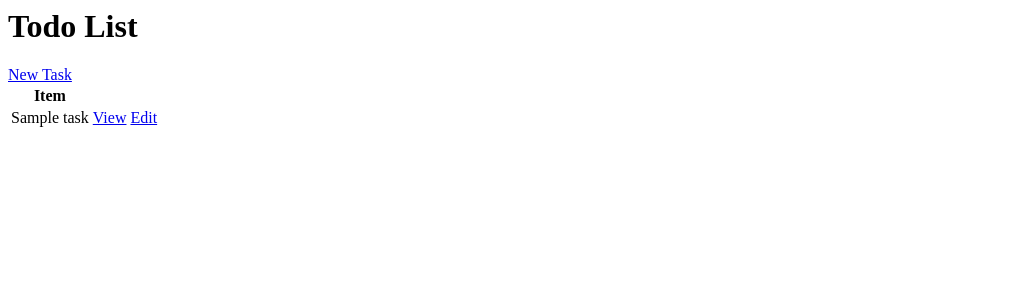
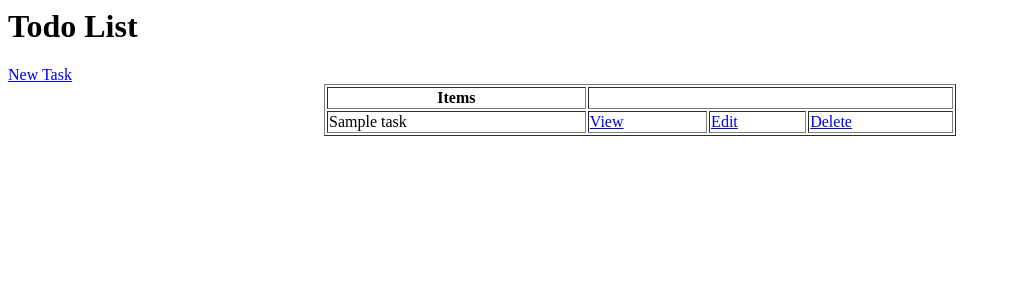
Before and after one commit to p2ombolenga/todo-app, a Django app: page / in a window 1280 px wide. Shown: the top 300 px of the page, without its empty margins (0-1011 px from the left). Run offline with Django 5.2, Linux system fonts and the light colour scheme; tables that the repository leaves empty hold one stand-in row (values such as "Sample post").

Commit message:
implemented delete todo

```diff
--- a/base/templates/base/task_list.html
+++ b/base/templates/base/task_list.html
@@ -2,19 +2,21 @@
 
 <a href="{% url 'task-create' %}">New Task</a>
 
-<table>
+<table border="1" width="50%" align="center">
     <tr>
-        <th>Item</th>
-        <th></th>
-        <th></th>
+        <th>Items</th>
+        <th colspan="3"></th>
     </tr>
     {% for task in tasks %}
     <tr>
         <td>{{ task.title }}</td>
         <td> <a href="{% url 'task' task.id %}">View</a> </td>
         <td> <a href="{% url 'task-update' task.id %}">Edit</a> </td>
+        <td> <a href="{% url 'task-delete' task.id %}">Delete</a> </td>
     </tr>
     {% empty %}
-        <h3>No Todo Items</h3>
+    <tr>
+        <td><h3>No Todo Items</h3></td>
+    </tr>
     {% endfor %}
 </table>
--- a/base/urls.py
+++ b/base/urls.py
@@ -1,9 +1,10 @@
 from django.urls import path
-from .views import TaskList, TaskDetail, TaskCreate, TaskUpdate
+from .views import TaskList, TaskDetail, TaskCreate, TaskUpdate, TaskDelete
 
 urlpatterns = [
     path('', TaskList.as_view(), name='tasks'),
     path('task/<int:pk>/', TaskDetail.as_view(), name='task'),
     path('task-create/', TaskCreate.as_view(), name='task-create'),
     path('task-update/<int:pk>', TaskUpdate.as_view(), name='task-update'),
+    path('task-delete/<int:pk>', TaskDelete.as_view(), name='task-delete'),
 ]
--- a/base/views.py
+++ b/base/views.py
@@ -2,7 +2,7 @@ from django.shortcuts import render
 from django.urls import reverse_lazy
 from django.views.generic.list import ListView
 from django.views.generic.detail import DetailView
-from django.views.generic.edit import CreateView, UpdateView
+from django.views.generic.edit import CreateView, UpdateView, DeleteView
 from .models import Task
 
 class TaskList(ListView):
@@ -23,3 +23,8 @@ class TaskUpdate(UpdateView):
     model = Task
     fields = '__all__'
     success_url = reverse_lazy('tasks')
+
+class TaskDelete(DeleteView):
+    model = Task
+    context_object_name = 'task'
+    success_url = reverse_lazy('tasks')
```
Also changed, not shown: base/templates/base/task_confirm_delete.html (added, +7 -0 lines).
